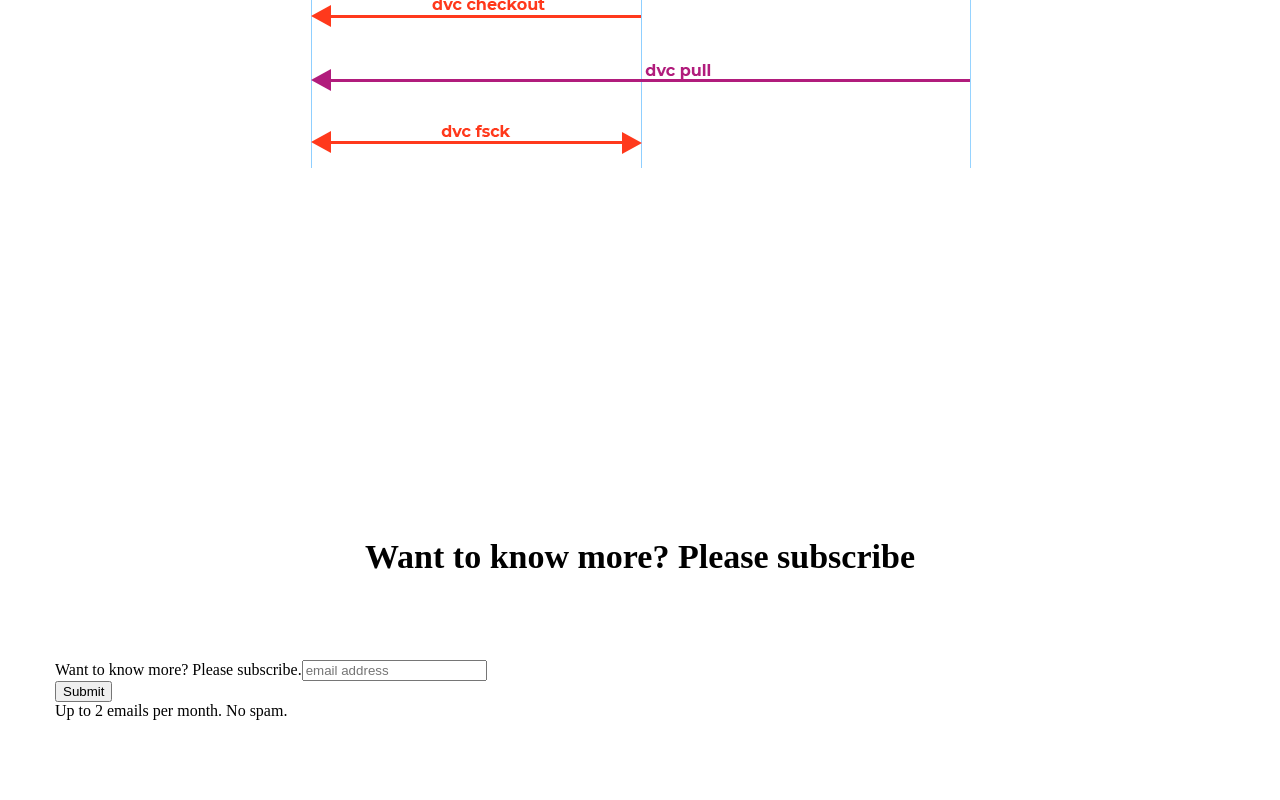
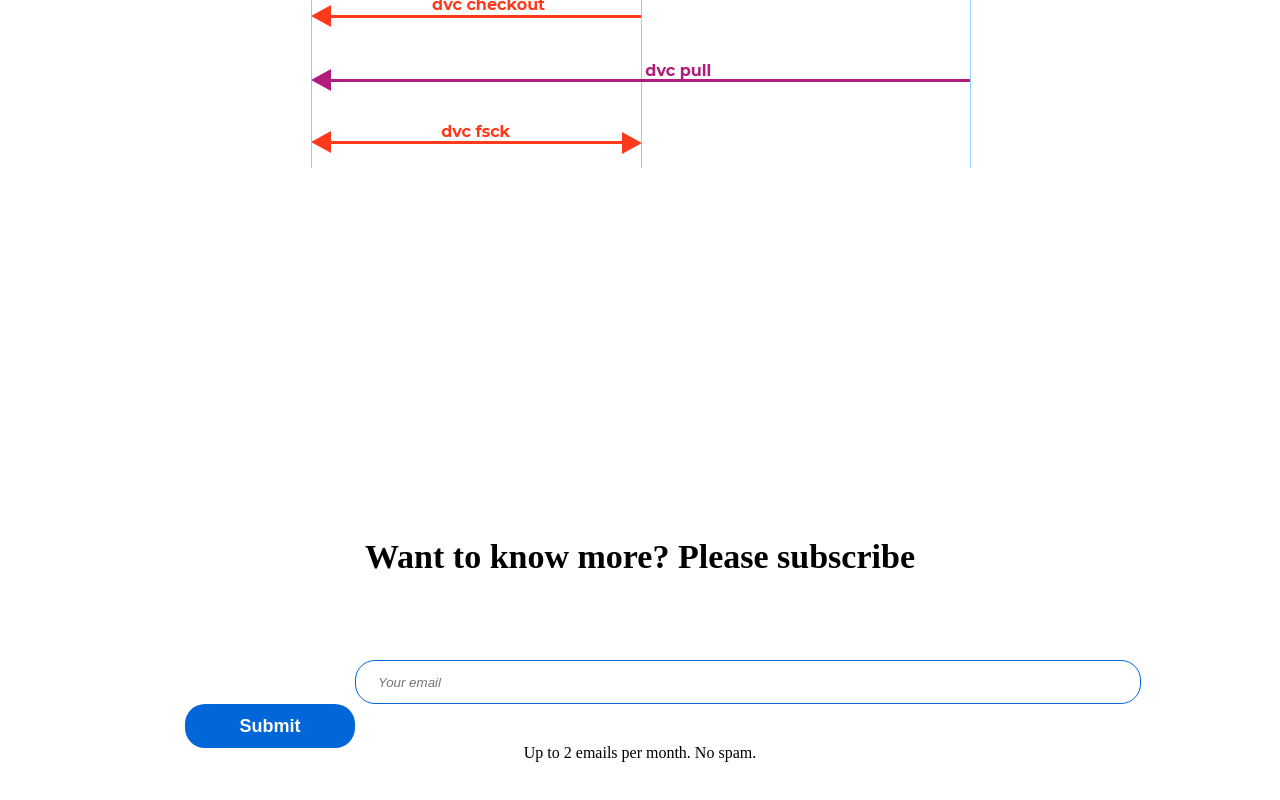
Before and after one commit to dataversioncontrol/dataversioncontrol.github.io, a Gatsby site: page / in a window 1280 px wide. Shown: the part 4106-4906 px from the top of the page. Built offline with nearby package versions, Linux system fonts and the light colour scheme; Gatsby itself is replaced by a stand-in of ours.

Commit message:
Subscribe form styles

```diff
--- a/src/components/Subscribe/index.js
+++ b/src/components/Subscribe/index.js
@@ -1,6 +1,6 @@
 import React from 'react'
 import styled from 'styled-components'
-import Section from '../../components/Section'
+import Section, { Inner as SectionInner } from '../../components/Section'
 import SubscribeForm from '../../components/SubscribeForm'
 
 export default ({ title, children }) => (
@@ -11,4 +11,9 @@ export default ({ title, children }) => (
   </Wrapper>
 )
 
-const Wrapper = styled.div``
+const Wrapper = styled.div`
+  ${SectionInner} {
+    max-width: 570px;
+    margin: 0px auto;
+  }
+`
--- a/src/components/SubscribeForm/index.js
+++ b/src/components/SubscribeForm/index.js
@@ -1,7 +1,7 @@
 import React from 'react'
-import styled from 'styled-components'
+import styled, { css } from 'styled-components'
 
-export default ({ children, title, description, onSubmit = () => {} }) => (
+export default ({ children, description, onSubmit = () => {} }) => (
   <Wrapper id="mc_embed_signup">
     <Form
       action="//sweedom.us10.list-manage.com/subscribe/post?u=a08bf93caae4063c4e6a351f6&amp;id=24c0ecc49a"
@@ -12,21 +12,16 @@ export default ({ children, title, description, onSubmit = () => {} }) => (
       target="_blank"
       noValidate
     >
-      <div id="mc_embed_signup_scroll">
-        <label htmlFor="mce-EMAIL">Want to know more? Please subscribe.</label>
-        <input
+      <Input
         type="email"
         name="EMAIL"
         className="email"
         id="mce-EMAIL"
-          placeholder="email address"
+        placeholder="Your email"
         required
       />
 
-        <div
-          style={{ position: 'absolute', left: '-5000px' }}
-          aria-hidden="true"
-        >
+      <div style={{ position: 'absolute', left: '-5000px' }} aria-hidden="true">
         <input
           type="text"
           name="b_a08bf93caae4063c4e6a351f6_24c0ecc49a"
@@ -34,21 +29,54 @@ export default ({ children, title, description, onSubmit = () => {} }) => (
         />
       </div>
 
-        <div className="clear">
-          <input
+      <Submit
         type="submit"
         name="subscribe"
         id="mc-embedded-subscribe"
         className="button"
         onClick={onSubmit}
       />
-        </div>
-      </div>
     </Form>
-    <div className="clear spam">Up to 2 emails per month. No spam.</div>
+    <Spam>Up to 2 emails per month. No spam.</Spam>
   </Wrapper>
 )
 
 const Wrapper = styled.div``
 
-const Form = styled.form``
+const Form = styled.form`
+  position: relative;
+`
+
+const rounded = css`
+  border-radius: 20px;
+`
+
+const Input = styled.input`
+  ${rounded} border: 1px solid #0167d9;
+  height: 42px;
+  padding: 0px 192px 0px 22px;
+  font-style: italic;
+  color: #020202;
+  outline: none;
+  width: 100%;
+`
+
+const Submit = styled.input`
+  ${rounded};
+  position: absolute;
+  transform: translateX(-100%);
+  background: #0167d9;
+  height: 100%;
+  width: 170px;
+  color: white;
+  border: none;
+  font-size: 18px;
+  font-weight: bold;
+`
+
+const Spam = styled.p`
+  padding: 0px;
+  margin: 0px;
+  text-align: center;
+  margin-top: 40px;
+`
```
Lines whose indentation alone changed are shown as unchanged.
